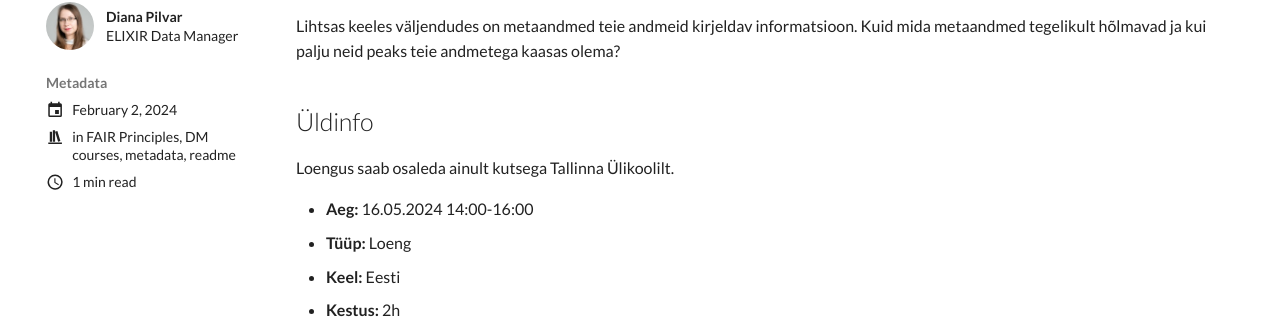
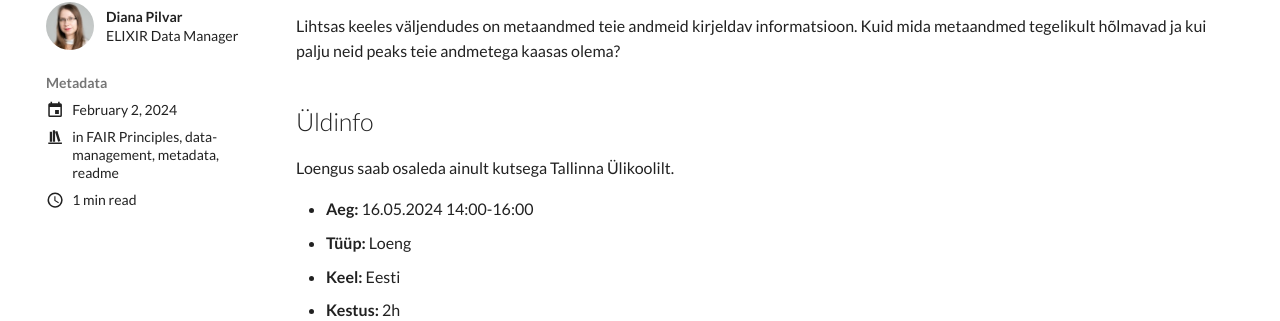
Before and after one commit to ELIXIREstonia/elixirestonia.github.io, an MkDocs documentation site: the page built from content/news/posts/2024/Metadata_README.md, in a window 1280 px wide. Shown: the part 251-572 px from the top of the page. Built offline with MkDocs 1.6.1 and Material for MkDocs 9.7.7, drawn with Linux system fonts in a browser that asks for light colours.

Commit message:
fixing categories

```diff
--- a/content/news/posts/2024/Metadata_README.md
+++ b/content/news/posts/2024/Metadata_README.md
@@ -5,7 +5,7 @@ authors:
   - Diana
 categories:
   - FAIR Principles
-  - DM courses
+  - Data Management
   - metadata
   - readme
 hide:
```
